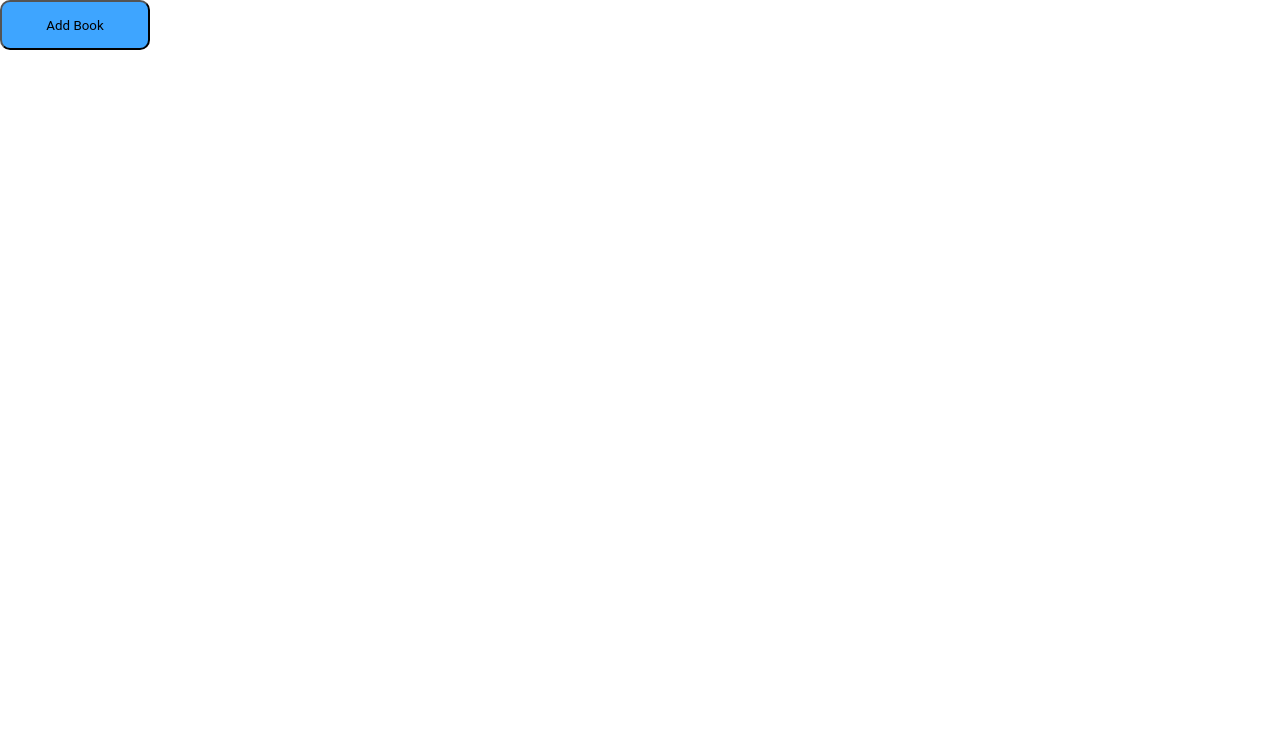
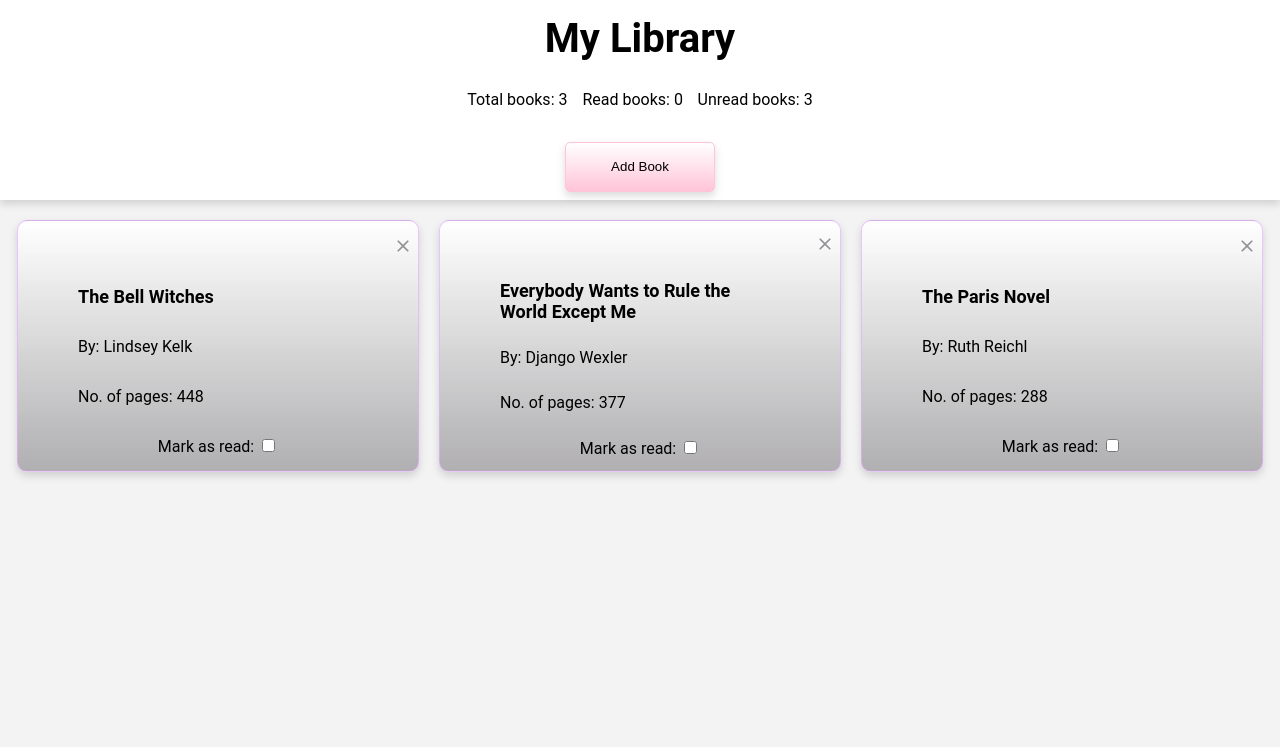
Before and after one commit to ELE-00/top-library, a plain HTML site: page index.html in a window 1280 px wide. Drawn offline with Linux system fonts and the light colour scheme.

Commit message:
book summary header fix

```diff
--- a/index.html
+++ b/index.html
@@ -7,10 +7,20 @@
 </head>
 <link rel="stylesheet" href="styles.css">
 <body>
-<div class="mainContainer"></div>
+    <div class="headerSection">
+        <div class="title">My Library</div>
+        <div class="libSummary"></div>
+        <button type="button" class="bookBtn">Add Book</button>
+    </div>
+
+    <div class="mainContainer">
+        <div class="content container">
+            <div class="contentSection">
+            </div>
+        </div>
+    </div>
 
     <dialog>
-
         <form id="bookForm">
             <legend>Add book</legend>
             <label for="title">Title:</label>
@@ -22,13 +32,9 @@
             <label for="read">Read:</label>
             <input type="checkbox" id="read">
             <button type="submit" class="submitBtn">Submit</button>
-        <button class="closeBtn">Close</button>
+            <button type="button" class="closeBtn">Close</button>
         </form>
     </dialog>
-
-
-<button class="bookBtn">Add Book</button>
-
 <script src="script.js"></script>
 </body>
 </html>
--- a/script.js
+++ b/script.js
@@ -1,6 +1,6 @@
 
 //Main container of the page
-const mainContainer = document.querySelector(".mainContainer");
+const contentSection = document.querySelector(".contentSection");
 
 
 const myLibrary = [];
@@ -20,6 +20,10 @@ function addBookToLibrary(id, title, author, pages, read) {
   myLibrary.push(book)
 }
 
+addBookToLibrary("1", "The Bell Witches","Lindsey Kelk", "448");
+addBookToLibrary("2", "Everybody Wants to Rule the World Except Me","Django Wexler", "377");
+addBookToLibrary("3", "The Paris Novel","Ruth Reichl", "288");
+
 //Card prototype
 function displayCard(id, title, author, pages, read) {
 
@@ -27,26 +31,46 @@ function displayCard(id, title, author, pages, read) {
         const bookCard = document.createElement("div");
         bookCard.classList.add("bookCard");
 
+        // "X" icon to remove book
+        const svgNS = "http://www.w3.org/2000/svg";
+
+        // Create the <svg> element with namespace
+        const svgCloseIcon = document.createElementNS(svgNS, "svg");
+        svgCloseIcon.setAttribute("viewBox", "0 0 24 24")
+
+        // Create the <path> element with namespace
+        const path = document.createElementNS(svgNS, "path");
+        path.setAttribute("d", "M19,6.41L17.59,5L12,10.59L6.41,5L5,6.41L10.59,12L5,17.59L6.41,19L12,13.41L17.59,19L19,17.59L13.41,12L19,6.41Z");
+        svgCloseIcon.dataset.id = id;
+
+        svgCloseIcon.appendChild(path);
+        bookCard.appendChild(svgCloseIcon);
+
+
         //Card title section
         const cardTitle = document.createElement("div");
         cardTitle.classList.add("cardTitle");
         cardTitle.textContent = title
+        bookCard.appendChild(cardTitle);
 
         //Card author section
         const cardAuthor = document.createElement("div");
         cardAuthor.classList.add("cardcontent");
         cardAuthor.textContent = "By: " + author
+        bookCard.appendChild(cardAuthor);
 
         //Card pages section
         const cardPages = document.createElement("div");
         cardPages.classList.add("cardcontent");
         cardPages.textContent = "No. of pages: " + pages
+        bookCard.appendChild(cardPages);
 
-        //Card author section
+
+        //Card "Mark as read" section
         const cardReadLabel = document.createElement("label");
         cardReadLabel.classList.add("readLabel");
         cardReadLabel.for = "checkbox";
-        cardReadLabel.textContent = "Mark as Read: "
+        cardReadLabel.textContent = "Mark as read: "
 
         //Card read toggle section
         const cardReadToggle = document.createElement("input");
@@ -57,47 +81,35 @@ function displayCard(id, title, author, pages, read) {
 
         //Sets the card color based on "read" status in the myLibrary array
         if (read) {
-        bookCard.style.background = 'linear-gradient(to bottom, rgb(255, 255, 255), rgba(0, 255, 191, 0.7))';
+        bookCard.style.background = 'linear-gradient(to top,  rgba(255, 196, 216, 1), rgb(255, 255, 255))';
         } else {
-        bookCard.style.background = 'linear-gradient(to bottom, rgb(255, 255, 255), rgba(147, 145, 148, 0.7))';
+        bookCard.style.background = 'linear-gradient(to top, rgba(147, 145, 148, 0.7), rgb(255, 255, 255))';
         };
 
         //Changes the card color based on "read" status on the card checkbox
         cardReadToggle.addEventListener("change", () => {
             if(cardReadToggle.checked) {
-                bookCard.style.background = 'linear-gradient(to bottom,rgb(255, 255, 255),rgba(0, 255, 191, 0.7))';
+                bookCard.style.background = 'linear-gradient(to top, rgba(255, 196, 216, 1), rgb(255, 255, 255))';
             } else {
-                bookCard.style.background = 'linear-gradient(to bottom,rgb(255, 255, 255),rgba(147, 145, 148, 0.7))';
+                bookCard.style.background = 'linear-gradient(to top,rgba(147, 145, 148, 0.7), rgb(255, 255, 255))';
             };
 
         // Update the read status in the myLibrary array
         const book = myLibrary.find(book => book.id === id);
         if (book) book.read = cardReadToggle.checked;
 
+        headerSummary()
         });
-
-
-        //Appending children
-        const removeBtn = document.createElement("button");
-        removeBtn.classList.add("removeBtn");
-        removeBtn.textContent = "Remove";
-        removeBtn.dataset.id = id;
-
-        bookCard.appendChild(cardTitle);
-        bookCard.appendChild(cardAuthor);
-        bookCard.appendChild(cardPages);
 
         cardReadLabel.appendChild(cardReadToggle);
         bookCard.appendChild(cardReadLabel);
 
-        bookCard.appendChild(removeBtn);
-        mainContainer.appendChild(bookCard);
-
+        contentSection.appendChild(bookCard);
 }
 
 //Loop creating cards to display books stored in the array
 function displayLibrary(){
-    mainContainer.innerHTML = "";
+    contentSection.innerHTML = "";
     for(let book in myLibrary) {
         let id = myLibrary[book].id;
         let title = myLibrary[book].title;
@@ -108,14 +120,16 @@ function displayLibrary(){
     }
 
     //Adding event listeners to the remove buttons
-    const removeBtn = document.querySelectorAll(".removeBtn");
-    removeBtn.forEach(button => {
+    const svgCloseIcon = document.querySelectorAll("svg");
+    svgCloseIcon.forEach(button => {
     button.addEventListener("click", () => {
         let id = button.dataset.id;
         let index = myLibrary.findIndex(book => book.id === id);
         myLibrary.splice(index,1)
 
+        headerSummary()
         displayLibrary();
+
         });
     });
 };
@@ -128,6 +142,7 @@ const closeBtn = document.querySelector(".closeBtn");
 
 //Button opening dialog box
 bookBtn.addEventListener("click", () => {
+    console.log("Open button clicked");
     dialog.showModal();
 });
 
@@ -150,6 +165,7 @@ document.getElementById("bookForm").addEventListener("submit", function(event) {
 
     addBookToLibrary(id, title, author, pages, read);
     dialog.close();
+    headerSummary()
     displayLibrary();
 
     console.log("Form submitted!");
@@ -158,4 +174,34 @@ document.getElementById("bookForm").addEventListener("submit", function(event) {
 });
 
 
+//Summary section in header
+function headerSummary(){
+    const bookSummary = document.querySelector(".libSummary")
+    bookSummary.innerHTML = "";
+
+    let totalBookCount = myLibrary.length
+    let readBookCount = myLibrary.filter(book => book.read).length
+    let unreadBookCount = myLibrary.filter(book => !book.read).length
+
+
+    const totalBooks = document.createElement("div");
+    totalBooks.classList.add("header");
+    totalBooks.textContent = "Total books: " + totalBookCount
+
+    //read books
+    const readBooks = document.createElement("div");
+    readBooks.classList.add("header");
+    readBooks.textContent = "Read books: " + readBookCount
+
+    //unread books
+    const unreadBooks = document.createElement("div");
+    unreadBooks.classList.add("header");
+    unreadBooks.textContent = "Unread books: " + unreadBookCount
+
+    bookSummary.appendChild(totalBooks);
+    bookSummary.appendChild(readBooks);
+    bookSummary.appendChild(unreadBooks);
+};
+
+headerSummary()
 displayLibrary();
--- a/styles.css
+++ b/styles.css
@@ -3,56 +3,91 @@
 body {
     margin: 0;
     padding: 0;
+    background-color: rgb(243, 243, 243);
+    font-family: Roboto, sans-serif;
 
+/*HEADER SECTION*/
+.headerSection{
+    display: grid;
+    grid-template-rows: 1fr 1fr 1fr;
+    justify-content: center;
+    align-items: center;
+    height: 200px;
+    background-color: rgb(255, 255, 255);
+    box-shadow: 0 4px 8px rgba(0, 0, 0, 0.144);
+    place-items: center
 }
 
+.title{
+    font-weight: bold;
+    font-size: 40px;
+    margin-top: 10px;
+}
+
+.libSummary{
+    display: grid;
+    grid-template-columns: 1fr 1fr 1fr;
+}
+
+
+.bookBtn{
+    height: 50px;
+    width: 150px;
+    background: linear-gradient(to bottom, rgb(255, 255, 255), rgb(255, 196, 216));
+    border-radius: 5px;
+    border: 1px solid rgb(255, 196, 216);
+    box-shadow: 0 4px 8px rgba(0, 0, 0, 0.144);
+}
+
+
+
+/*CONTENT SECTION */
 .mainContainer{
     display: grid;
+    grid-template-rows: 1fr 1fr;
+    justify-content: center;
+}
+
+.contentSection{
+    display: grid;
     gap: 20px;
-
+    grid-template-columns: 1fr 1fr 1fr;
+    align-items: center;
 }
 
 
 .bookCard{
     display: grid;
-    grid-template-rows: 1fr 1fr 1fr;
-    gap: 20px;
-    height: 200px;
-    width: 300px;
-    margin-left: 20px;
+    grid-template-rows: auto auto auto auto auto;
+    height: 250px;
+    width: 400px;
+    margin-top: 20px;
     border: 1px solid #e5acffb2;
-    justify-content: center;
+    place-items: center;
     border-radius: 10px;
     box-shadow: 0 4px 8px rgba(0, 0, 0, 0.144);
 
 }
-
-
-
-.bookBtn{
-    height: 50px;
-    width: 150px;
-    font-family: Roboto, sans-serif;
-    background-color: rgb(62, 165, 255);
-    border-radius: 10px;
-}
-
-
 .cardTitle{
-    width: 100%;
-    border: 1px solid blue;
-    font-family: Roboto, sans-serif;
+    width: 70%;
     font-weight: bold;
-    font-size: 14px;
-    margin-top: 10px;
+    font-size: 18px;
+    padding: 0;
 }
 
 
 
 .cardcontent{
-    width: 100%;
-    border: 1px solid red;
-    font-family: Roboto, sans-serif;
-    font-size: 14px
+    width: 70%;
+    font-size: 16px;
+    padding: 0;
 
 }
+
+svg{
+    height: 20px;
+    width: 20px;
+    justify-self: end;
+    margin-right: 5px;
+    fill: rgb(147, 145, 148);
+}
```
Lines whose indentation alone changed are shown as unchanged.
